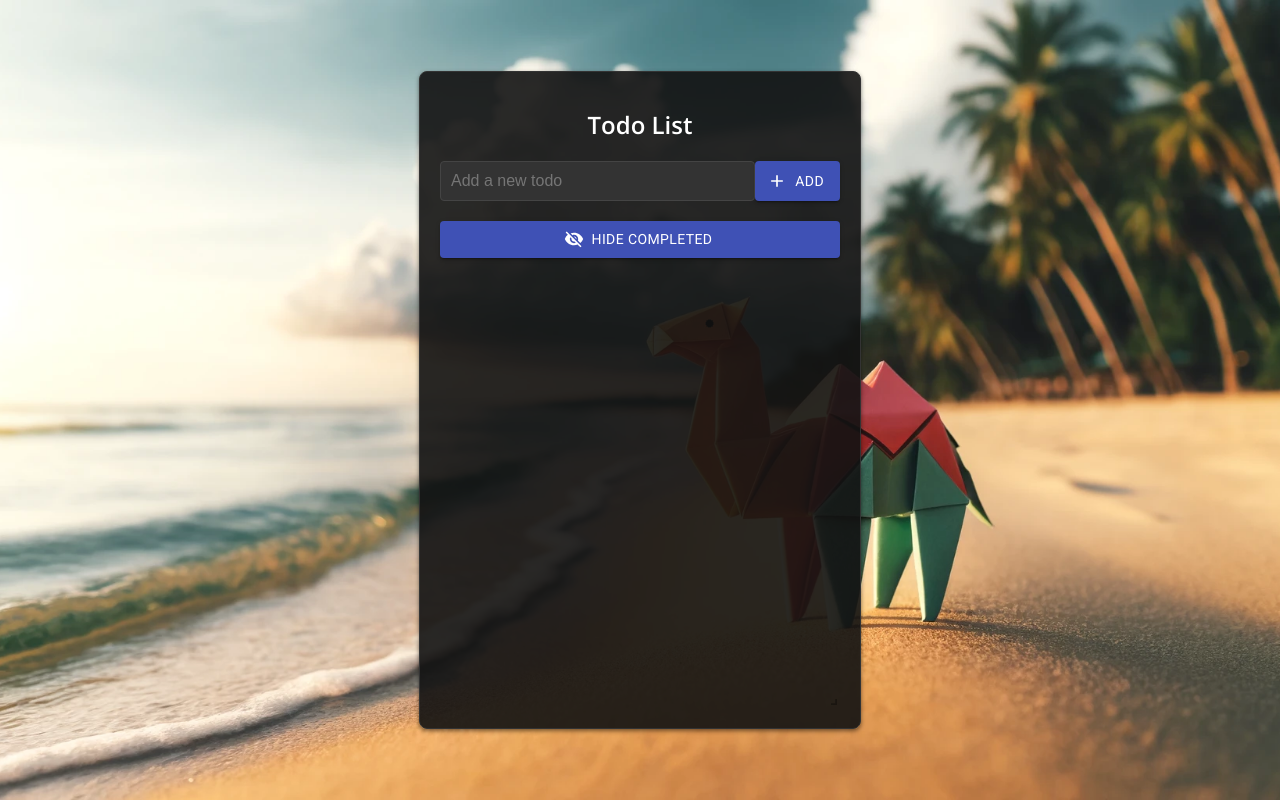
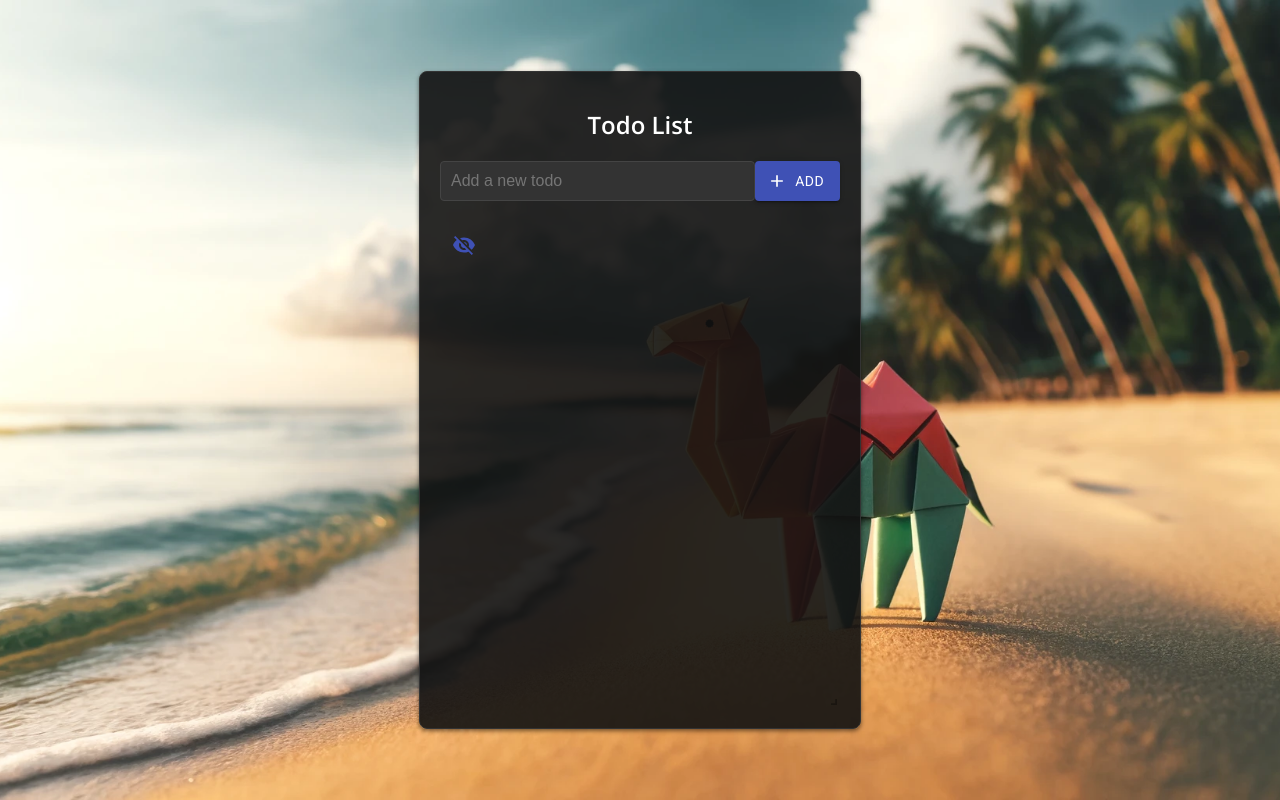
Before and after one commit to Nfnat0/quick-todo-app, a React (Create React App) app: page / in a window 1280 px wide. Built offline with nearby package versions, Linux system fonts and the light colour scheme.

Commit message:
chore: Update TodoInput and TodoList components to use Material-UI components

```diff
--- a/src/components/TodoInput.js
+++ b/src/components/TodoInput.js
@@ -25,6 +25,7 @@ function TodoInput({ addTodo }) {
         variant="contained"
         color="primary"
         startIcon={<AddIcon />}
+        className="add-button"
       >
         Add
       </Button>
--- a/src/components/TodoItem.js
+++ b/src/components/TodoItem.js
@@ -18,7 +18,7 @@ function TodoItem({ todo, index, toggleTodo, deleteTodo, editTodo }) {
   };
 
   return (
-    <li className="todo-item">
+    <li className={`todo-item ${todo.completed ? 'completed' : ''}`}>
       {isEditing ? (
         <input
           type="text"
--- a/src/pages/TodoApp.js
+++ b/src/pages/TodoApp.js
@@ -4,8 +4,8 @@ import TodoInput from '../components/TodoInput';
 import TodoList from '../components/TodoList';
 import 'react-resizable/css/styles.css';
 import '@fortawesome/fontawesome-free/css/all.min.css';
-import '../styles.css'; // Ensure you import the styles.css file
-import Button from '@material-ui/core/Button';
+import '../styles.css'; // Corrected import path
+import IconButton from '@material-ui/core/IconButton';
 import VisibilityIcon from '@material-ui/icons/Visibility';
 import VisibilityOffIcon from '@material-ui/icons/VisibilityOff';
 
@@ -51,15 +51,13 @@ function TodoApp() {
       <div className="todo-app">
         <h1>Todo List</h1>
         <TodoInput addTodo={addTodo} />
-        <Button
-          variant="contained"
+        <IconButton
           color="primary"
           onClick={toggleShowCompleted}
-          startIcon={showCompleted ? <VisibilityOffIcon /> : <VisibilityIcon />}
-          className="toggle-completed"
+          className="toggle-completed-icon"
         >
-          {showCompleted ? 'Hide Completed' : 'Show Completed'}
-        </Button>
+          {showCompleted ? <VisibilityOffIcon /> : <VisibilityIcon />}
+        </IconButton>
         <TodoList
           todos={todos}
           toggleTodo={toggleTodo}
--- a/src/styles.css
+++ b/src/styles.css
@@ -55,10 +55,15 @@ body, html {
   border-color: #007bff;
 }
 
-/* Toggle button styles */
-.toggle-completed {
+.add-button {
+  margin-left: 10px;
+  border-radius: 20px; /* Rounded button */
+}
+
+/* Icon button styles */
+.toggle-completed-icon {
   margin-bottom: 20px;
-  width: 100%;
+  align-self: flex-end; /* Align to the right */
 }
 
 /* Todo list styles */
@@ -81,6 +86,13 @@ body, html {
   cursor: pointer;
   flex: 1;
   font-family: 'Open Sans', sans-serif;
+}
+
+/* Completed todo item styles */
+.todo-item.completed {
+  background-color: rgba(255, 255, 255, 0.1); /* Lighter background for completed tasks */
+  color: #999; /* Lighter text color for completed tasks */
+  text-decoration: line-through;
 }
 
 /* Todo item input field styles */
```
